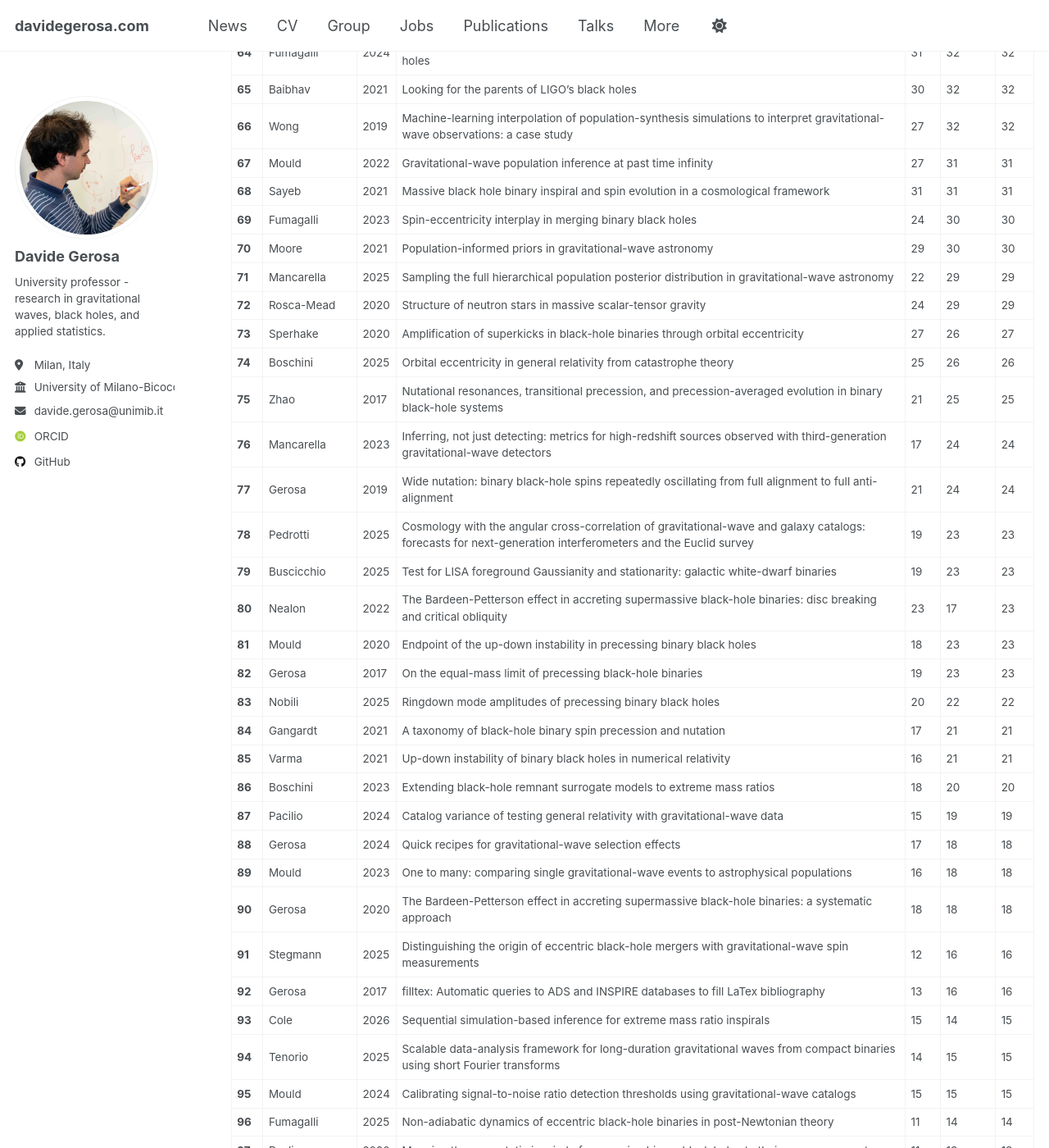
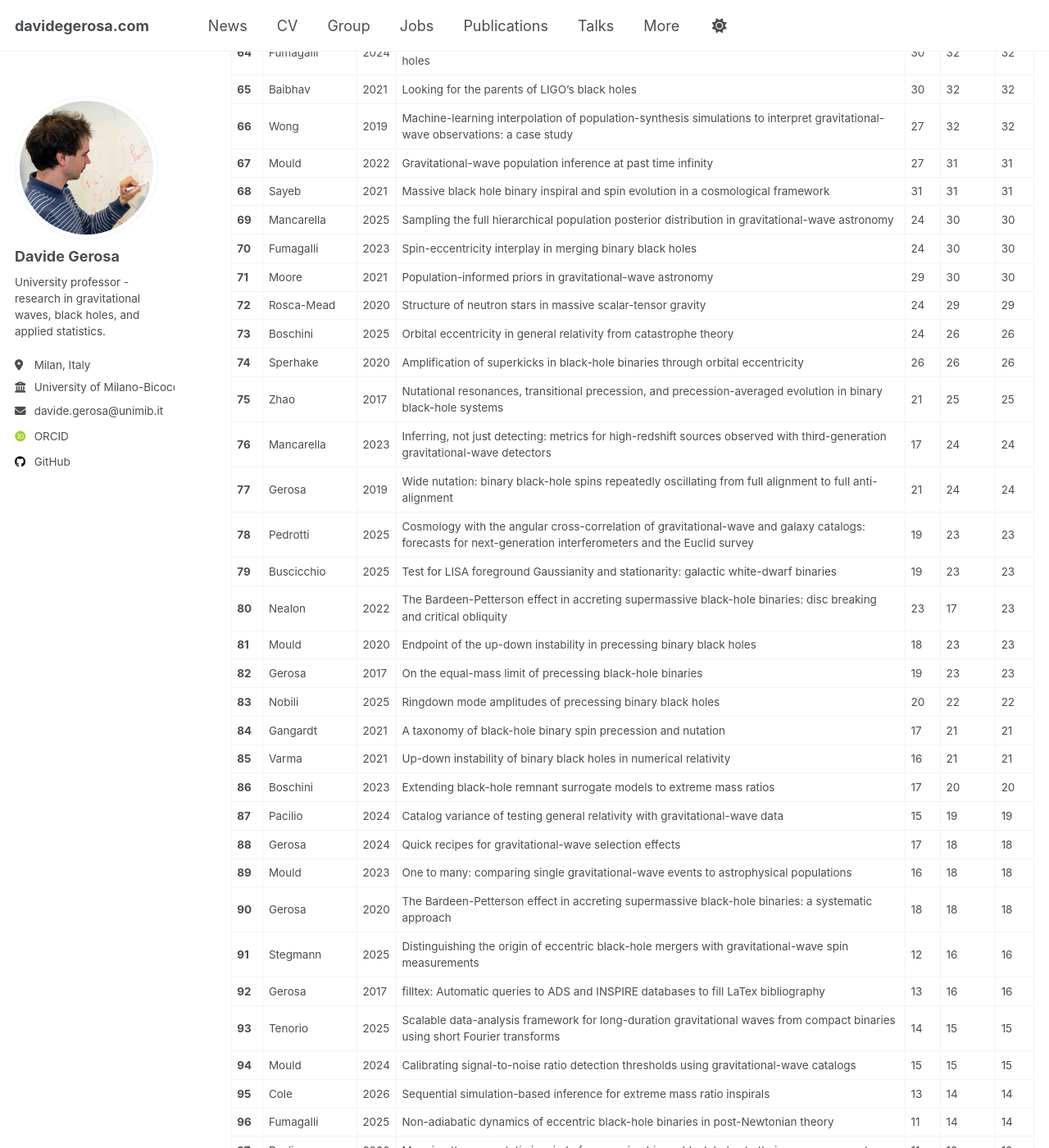
Before and after one commit to dgerosa/website, a Jekyll site: the page built from _pages/citations.md, in a window 1280 px wide and 1400 px high, scrolled down 3067 px. Shown: the whole window at 82% size. Built offline with Jekyll 4.4.1, drawn with Linux system fonts in a browser that asks for light colours; some web fonts are replaced; some of the changed text lies outside the part shown.

Commit message:
Website update from workflow

```diff
--- a/_pages/_citations.md
+++ b/_pages/_citations.md
@@ -62,27 +62,27 @@
 | **51** | Gerosa | 2015 | Missing black holes in brightest cluster galaxies as evidence for the occurrence of superkicks in nature | 43 | 48 | 48 |
 | **52** | Santini | 2023 | Black-hole mergers in disk-like environments could explain the observed $$q-\chi_\mathrm{eff}$$ correlation | 43 | 46 | 46 |
 | **53** | Tso | 2019 | Optimizing LIGO with LISA forewarnings to improve black-hole spectroscopy | 37 | 44 | 44 |
-| **54** | Romero-Shaw | 2025 | GW200208_222617 as an eccentric black-hole binary merger: properties and astrophysical implications | 41 | 43 | 43 |
+| **54** | Romero-Shaw | 2025 | GW200208_222617 as an eccentric black-hole binary merger: properties and astrophysical implications | 40 | 43 | 43 |
 | **55** | Trifiro' | 2016 | Distinguishing black-hole spin-orbit resonances by their gravitational wave signatures. II: Full parameter estimation | 34 | 43 | 43 |
 | **56** | Lodato | 2013 | Black hole mergers: do gas discs lead to spin alignment? | 39 | 40 | 40 |
 | **57** | Croon | 2026 | Can GW231123 have a stellar origin? | 36 | 38 | 38 |
 | **58** | Gerosa | 2021 | High mass but low spin: an exclusion region to rule out hierarchical black-hole mergers as a mechanism to populate the pair-instability mass gap | 33 | 37 | 37 |
 | **59** | Rosca-Mead | 2020 | Core collapse in massive scalar-tensor gravity | 28 | 37 | 37 |
-| **60** | Spadaro | 2023 | Glitch systematics on the observation of massive black-hole binaries with LISA | 34 | 36 | 36 |
+| **60** | Spadaro | 2023 | Glitch systematics on the observation of massive black-hole binaries with LISA | 33 | 36 | 36 |
 | **61** | Pacilio | 2024 | Flexible mapping of ringdown amplitudes for nonprecessing binary black holes | 28 | 34 | 34 |
 | **62** | Gerosa | 2023 | Efficient multi-timescale dynamics of precessing black-hole binaries | 29 | 34 | 34 |
-| **63** | Chamberlain | 2019 | Frequency-domain waveform approximants capturing Doppler shifts | 30 | 33 | 33 |
-| **64** | Fumagalli | 2024 | Residual eccentricity as a systematic uncertainty on the formation channels of binary black holes | 31 | 32 | 32 |
+| **63** | Chamberlain | 2019 | Frequency-domain waveform approximants capturing Doppler shifts | 29 | 33 | 33 |
+| **64** | Fumagalli | 2024 | Residual eccentricity as a systematic uncertainty on the formation channels of binary black holes | 30 | 32 | 32 |
 | **65** | Baibhav | 2021 | Looking for the parents of LIGO's black holes | 30 | 32 | 32 |
 | **66** | Wong | 2019 | Machine-learning interpolation of population-synthesis simulations to interpret gravitational-wave observations: a case study | 27 | 32 | 32 |
 | **67** | Mould | 2022 | Gravitational-wave population inference at past time infinity | 27 | 31 | 31 |
 | **68** | Sayeb | 2021 | Massive black hole binary inspiral and spin evolution in a cosmological framework | 31 | 31 | 31 |
-| **69** | Fumagalli | 2023 | Spin-eccentricity interplay in merging binary black holes | 24 | 30 | 30 |
-| **70** | Moore | 2021 | Population-informed priors in gravitational-wave astronomy | 29 | 30 | 30 |
-| **71** | Mancarella | 2025 | Sampling the full hierarchical population posterior distribution in gravitational-wave astronomy | 22 | 29 | 29 |
+| **69** | Mancarella | 2025 | Sampling the full hierarchical population posterior distribution in gravitational-wave astronomy | 24 | 30 | 30 |
+| **70** | Fumagalli | 2023 | Spin-eccentricity interplay in merging binary black holes | 24 | 30 | 30 |
+| **71** | Moore | 2021 | Population-informed priors in gravitational-wave astronomy | 29 | 30 | 30 |
 | **72** | Rosca-Mead | 2020 | Structure of neutron stars in massive scalar-tensor gravity | 24 | 29 | 29 |
-| **73** | Sperhake | 2020 | Amplification of superkicks in black-hole binaries through orbital eccentricity | 27 | 26 | 27 |
-| **74** | Boschini | 2025 | Orbital eccentricity in general relativity from catastrophe theory | 25 | 26 | 26 |
+| **73** | Boschini | 2025 | Orbital eccentricity in general relativity from catastrophe theory | 24 | 26 | 26 |
+| **74** | Sperhake | 2020 | Amplification of superkicks in black-hole binaries through orbital eccentricity | 26 | 26 | 26 |
 | **75** | Zhao | 2017 | Nutational resonances, transitional precession, and precession-averaged evolution in binary black-hole systems | 21 | 25 | 25 |
 | **76** | Mancarella | 2023 | Inferring, not just detecting: metrics for high-redshift sources observed with third-generation gravitational-wave detectors | 17 | 24 | 24 |
 | **77** | Gerosa | 2019 | Wide nutation: binary black-hole spins repeatedly oscillating from full alignment to full anti-alignment | 21 | 24 | 24 |
@@ -94,28 +94,28 @@
 | **83** | Nobili | 2025 | Ringdown mode amplitudes of precessing binary black holes | 20 | 22 | 22 |
 | **84** | Gangardt | 2021 | A taxonomy of black-hole binary spin precession and nutation | 17 | 21 | 21 |
 | **85** | Varma | 2021 | Up-down instability of binary black holes in numerical relativity | 16 | 21 | 21 |
-| **86** | Boschini | 2023 | Extending black-hole remnant surrogate models to extreme mass ratios | 18 | 20 | 20 |
+| **86** | Boschini | 2023 | Extending black-hole remnant surrogate models to extreme mass ratios | 17 | 20 | 20 |
 | **87** | Pacilio | 2024 | Catalog variance of testing general relativity with gravitational-wave data | 15 | 19 | 19 |
 | **88** | Gerosa | 2024 | Quick recipes for gravitational-wave selection effects | 17 | 18 | 18 |
 | **89** | Mould | 2023 | One to many: comparing single gravitational-wave events to astrophysical populations | 16 | 18 | 18 |
 | **90** | Gerosa | 2020 | The Bardeen-Petterson effect in accreting supermassive black-hole binaries: a systematic approach | 18 | 18 | 18 |
 | **91** | Stegmann | 2025 | Distinguishing the origin of eccentric black-hole mergers with gravitational-wave spin measurements | 12 | 16 | 16 |
 | **92** | Gerosa | 2017 | filltex: Automatic queries to ADS and INSPIRE databases to fill LaTex bibliography | 13 | 16 | 16 |
-| **93** | Cole | 2026 | Sequential simulation-based inference for extreme mass ratio inspirals | 15 | 14 | 15 |
-| **94** | Tenorio | 2025 | Scalable data-analysis framework for long-duration gravitational waves from compact binaries using short Fourier transforms | 14 | 15 | 15 |
-| **95** | Mould | 2024 | Calibrating signal-to-noise ratio detection thresholds using gravitational-wave catalogs | 15 | 15 | 15 |
+| **93** | Tenorio | 2025 | Scalable data-analysis framework for long-duration gravitational waves from compact binaries using short Fourier transforms | 14 | 15 | 15 |
+| **94** | Mould | 2024 | Calibrating signal-to-noise ratio detection thresholds using gravitational-wave catalogs | 15 | 15 | 15 |
+| **95** | Cole | 2026 | Sequential simulation-based inference for extreme mass ratio inspirals | 13 | 14 | 14 |
 | **96** | Fumagalli | 2025 | Non-adiabatic dynamics of eccentric black-hole binaries in post-Newtonian theory | 11 | 14 | 14 |
 | **97** | Reali | 2020 | Mapping the asymptotic inspiral of precessing binary black holes to their merger remnants | 11 | 13 | 13 |
-| **98** | Fabbri | 2025 | Reconstructing parametric gravitational-wave population fits from non-parametric results without refitting the data | 9 | 12 | 12 |
+| **98** | Fabbri | 2025 | Reconstructing parametric gravitational-wave population fits from non-parametric results without refitting the data | 10 | 12 | 12 |
 | **99** | Santoliquido | 2024 | Classifying binary black holes from Population III stars with the Einstein Telescope: a machine-learning approach | 11 | 12 | 12 |
 | **100** | Steinle | 2023 | The Bardeen-Petterson effect, disk breaking, and the spin orientations of supermassive black-hole binaries | 10 | 12 | 12 |
-| **101** | Speri | 2026 | Single-harmonic search for extreme mass-ratio inspirals | 11 | 9 | 11 |
-| **102** | Tenorio | 2025 | Where did heavy binaries go? Gravitational-wave populations using Delaunay triangulation with optimized complexity | 7 | 11 | 11 |
-| **103** | De Renzis | 2025 | Forecasting the population properties of merging black holes | 8 | 11 | 11 |
-| **104** | De Renzis | 2022 | Characterization of merging black holes with two precessing spins | 8 | 11 | 11 |
-| **105** | Gangardt | 2022 | Constraining black-hole binary spin precession and nutation with sequential prior conditioning | 10 | 11 | 11 |
+| **101** | Tenorio | 2025 | Where did heavy binaries go? Gravitational-wave populations using Delaunay triangulation with optimized complexity | 8 | 11 | 11 |
+| **102** | De Renzis | 2025 | Forecasting the population properties of merging black holes | 8 | 11 | 11 |
+| **103** | De Renzis | 2022 | Characterization of merging black holes with two precessing spins | 8 | 11 | 11 |
+| **104** | Gangardt | 2022 | Constraining black-hole binary spin precession and nutation with sequential prior conditioning | 10 | 11 | 11 |
+| **105** | Speri | 2026 | Single-harmonic search for extreme mass-ratio inspirals | 10 | 9 | 10 |
 | **106** | Gerosa | 2025 | Which is which? Identification of the two compact objects in gravitational-wave binaries | 8 | 10 | 10 |
-| **107** | Spadaro | 2025 | Stars or gas? Constraining the hardening processes of massive black-hole binaries with LISA | 8 | 10 | 10 |
+| **107** | Spadaro | 2025 | Stars or gas? Constraining the hardening processes of massive black-hole binaries with LISA | 9 | 10 | 10 |
 | **108** | Toubiana | 2026 | Comparing astrophysical models to gravitational-wave data in the observable space | 7 | 9 | 9 |
 | **109** | Tenorio | 2026 | Exceptionality of exceptional gravitational-wave events | 7 | 8 | 8 |
 | **110** | Kritos | 2024 | Minimum gas mass accreted by spinning intermediate-mass black holes in stellar clusters | 6 | 8 | 8 |
```
Also changed, not shown: other parts of _pages/_citations.md (+24 -24 lines), _pages/_group.md (+1 -1 lines), _pages/_publications.md (+1 -1 lines), _pages/_talks.md (+1 -1 lines).
